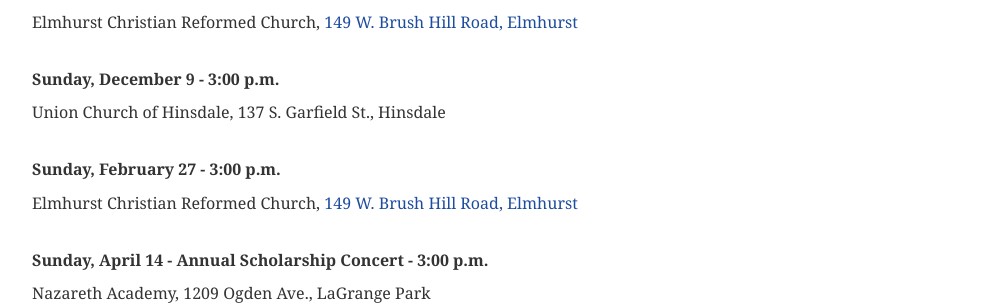
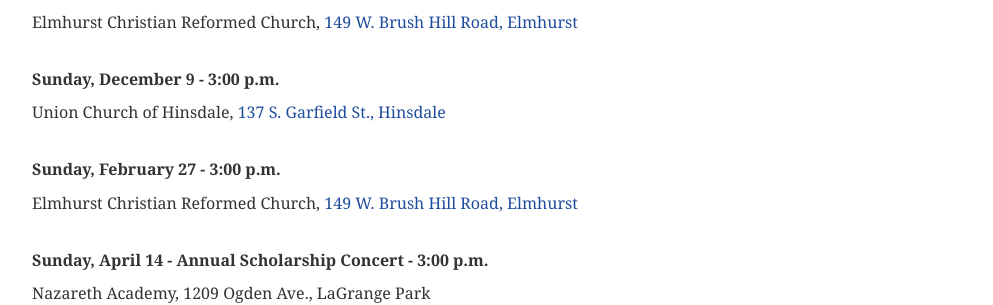
Before and after one commit to americanwindband/americanwindband.github.io, a Jekyll site: the page built from performances.md, in a window 1280 px wide. Shown: the part 305-610 px from the top of the page, without its empty margins (143-1136 px from the left). Built offline with Jekyll 4.4.1, drawn with Linux system fonts in a browser that asks for light colours; part of the change alters nothing that is shown.

```diff
--- a/performances.md
+++ b/performances.md
@@ -9,7 +9,7 @@ layout: page-12
 <p>Elmhurst Christian Reformed Church, <a href="https://www.google.com/maps/place/149+W+Brush+Hill+Rd,+Elmhurst,+IL+60126/@41.8627149,-87.9430983,17z/data=!3m1!4b1!4m5!3m4!1s0x880e4c879f7c8743:0x3a7da87e1b5b4435!8m2!3d41.8627109!4d-87.9409096?hl=en" target="_blank">149 W. Brush Hill Road, Elmhurst</a></p>
 <br />
 <strong>Sunday, December 9 - 3:00 p.m.</strong>
-<p>Union Church of Hinsdale, 137 S. Garfield St., Hinsdale</p>
+<p>Union Church of Hinsdale, <a href="https://goo.gl/maps/aumncQ5T9bs" target="_blank">137 S. Garfield St., Hinsdale</a></p>
 <br />
 <strong>Sunday, February 27 - 3:00 p.m.</strong>
 <p>Elmhurst Christian Reformed Church, <a href="https://www.google.com/maps/place/149+W+Brush+Hill+Rd,+Elmhurst,+IL+60126/@41.8627149,-87.9430983,17z/data=!3m1!4b1!4m5!3m4!1s0x880e4c879f7c8743:0x3a7da87e1b5b4435!8m2!3d41.8627109!4d-87.9409096?hl=en" target="_blank">149 W. Brush Hill Road, Elmhurst</a></p>
```
